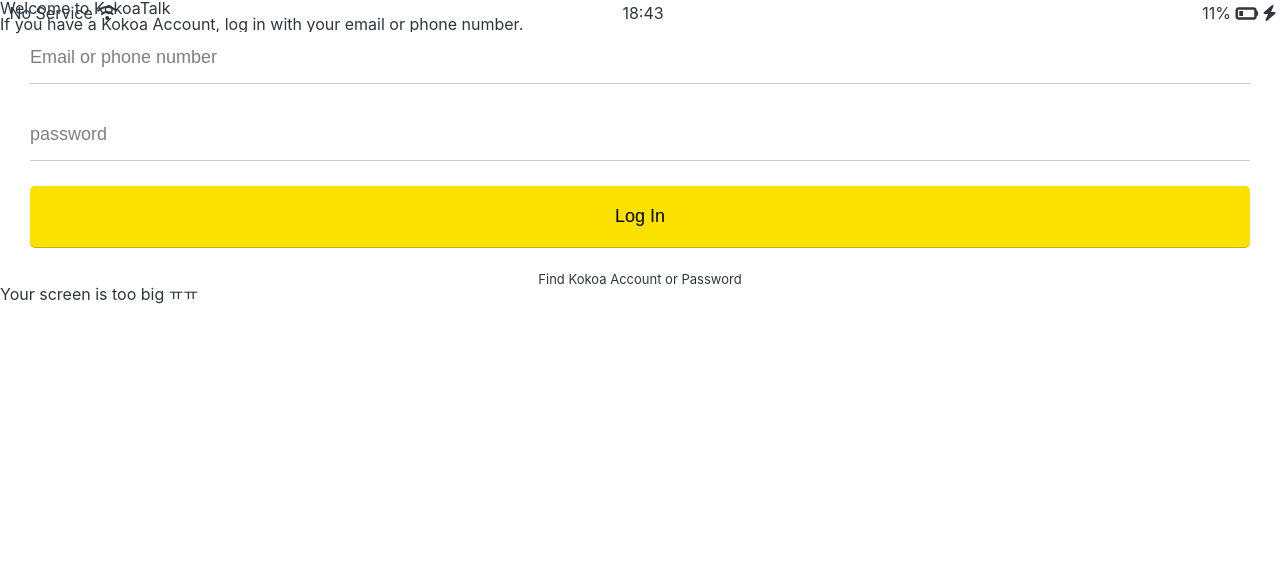
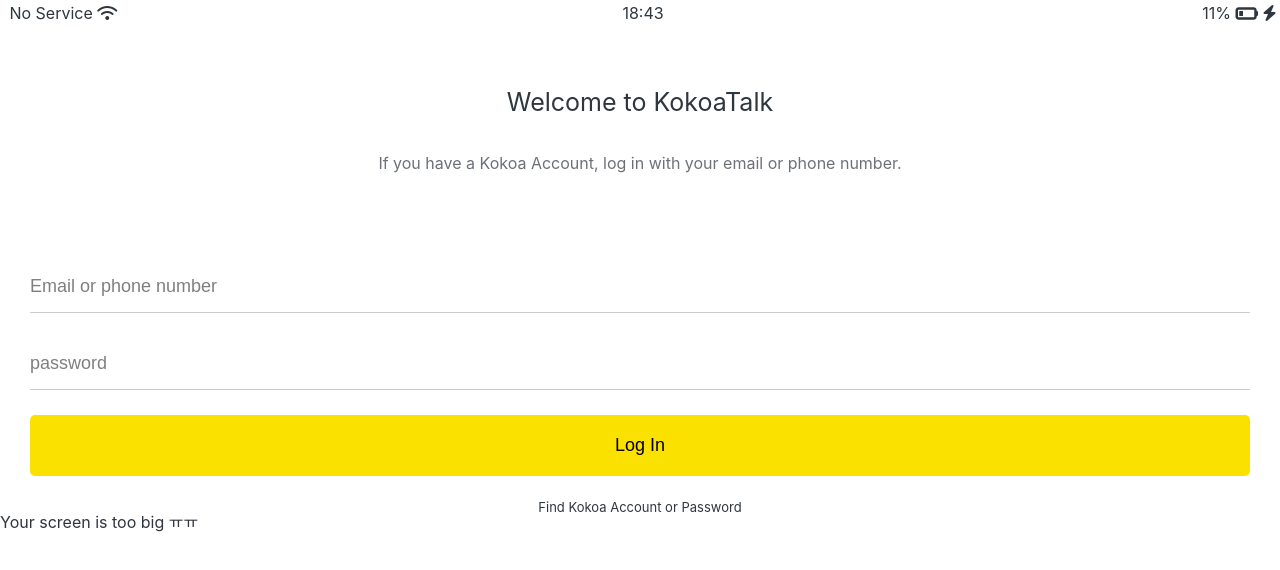
Before and after one commit to somnitor/kokoa-clone-2020, a plain HTML site: page index.html in a window 1280 px wide. Shown: the top 570 px of the page. Drawn offline with nearby package versions, Linux system fonts and the light colour scheme.

Commit message:
Update login.css

```diff
--- a/css/screens/login.css
+++ b/css/screens/login.css
@@ -1,16 +1,18 @@
-.Welcome-header {
+.welcome-header {
   margin: 90px 0px;
   text-align: center;
   display: flex;
   flex-direction: column;
   align-items: center;
 }
-.Welcome-header__title {
-  margin-bottom: 20px;
+
+.welcome-header__title {
+  margin-bottom: 40px;
   font-size: 25px;
 }
-.Welcome-header__text {
-  width: 50%;
+
+.welcome-header__text {
+  width: 60%;
   opacity: 0.7;
 }
 
@@ -19,14 +21,14 @@
   flex-direction: column;
   margin: 0px 30px;
 }
+
 #login-form input {
   border: none;
   padding: 15px 0px;
   font-size: 18px;
-  border-bottom: 1px solid rgba(0, 0, 0, 0.2);
   margin-bottom: 25px;
-  transition: border-color 0.3s ease-in-out;
 }
+
 #login-form input:not([type="submit"]) {
   border-bottom: 1px solid rgba(0, 0, 0, 0.2);
   transition: border-color 0.3s ease-in-out;
@@ -38,7 +40,6 @@
 
 #login-form input:focus {
   border-color: var(--yellow);
-  transition: border-color 0.3s ease-in-out;
 }
 
 #login-form input[type="submit"] {
@@ -50,7 +51,5 @@
 
 #login-form a {
   text-align: center;
-  text-decoration: none;
-  color: inherit;
   font-size: 13px;
 }
```
